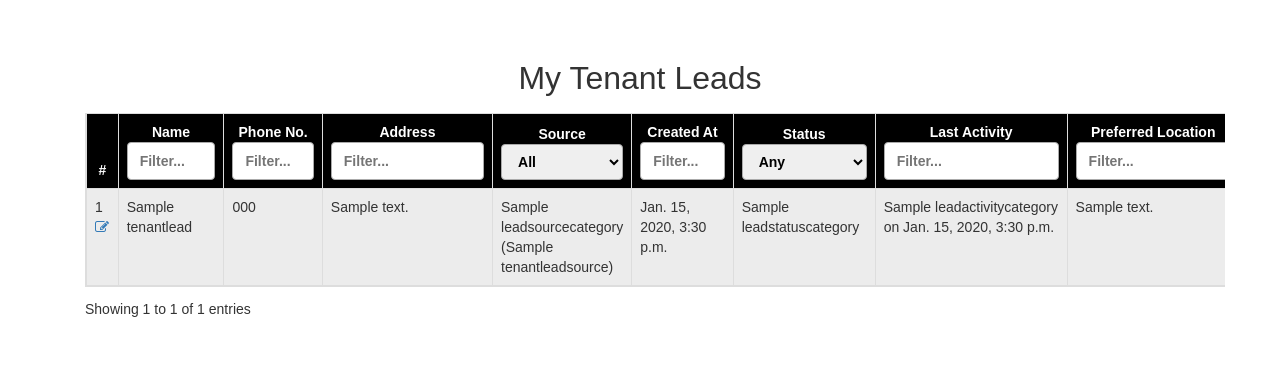
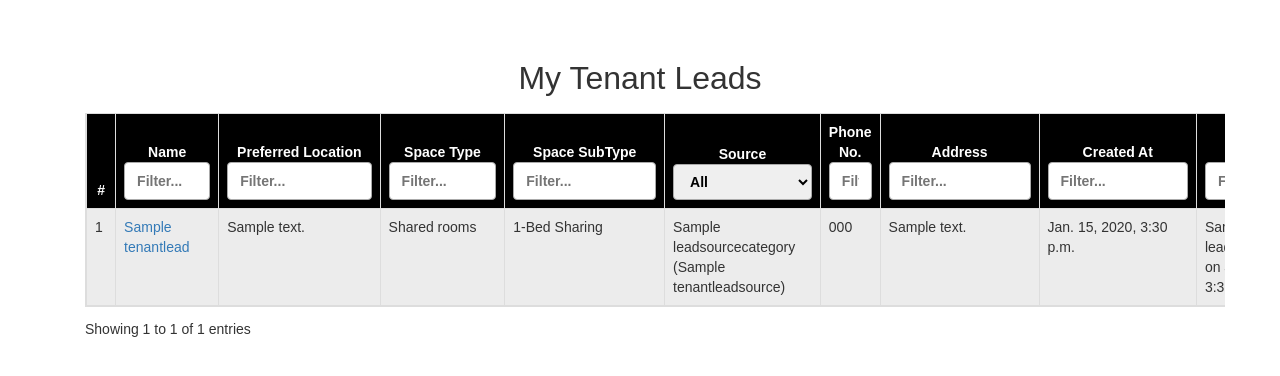
Before and after one commit to Halanx/Halanx-Leads-Management-Tool, a Django app: page /leads/?type=tenant_lead in a window 1280 px wide. Shown: the part 51-427 px from the top of the page. Run offline with Django 3.2, Linux system fonts and the light colour scheme; a user stored in the database is signed in; tables that the repository leaves empty hold one stand-in row (values such as "Sample post"); lists and menus that the app fills with data are empty; some libraries are stand-ins or nearby versions.

Commit message:
refactored code

```diff
--- a/lead_managers/templates/leads_list_page.html
+++ b/lead_managers/templates/leads_list_page.html
@@ -1,11 +1,11 @@
 {% extends 'base.html' %}
 
 {% block title %}
-My {% if lead_type == 'tenant_lead' %}Tenant{% elif lead_type == 'house_owner_lead' %}House Owner{% endif %} Leads
+{% if lead_status == 'Not Attempted' %}New{% else %}My{% endif %} {% if lead_type == 'tenant_lead' %}Tenant{% elif lead_type == 'house_owner_lead' %}House Owner{% endif %} Leads
 {% endblock %}
 
 {% block heading %}
-My {% if lead_type == 'tenant_lead' %}Tenant{% elif lead_type == 'house_owner_lead' %}House Owner{% endif %} Leads
+{% if lead_status == 'Not Attempted' %}New{% else %}My{% endif %} {% if lead_type == 'tenant_lead' %}Tenant{% elif lead_type == 'house_owner_lead' %}House Owner{% endif %} Leads
 {% endblock %}
 
 {% block style %}
@@ -47,8 +47,15 @@ My {% if lead_type == 'tenant_lead' %}Tenant{% elif lead_type == 'house_owner_le
                             <tr>
                                 <th>#</th>
                                 <th>Name<br><input class="table_filter" type="text" placeholder="Filter..." data-col="1"></th>
-                                <th>Phone No.<br><input class="table_filter" type="text" placeholder="Filter..." data-col="2"></th>
-                                <th>Address<br><input class="table_filter" type="text" placeholder="Filter..." data-col="3"></th>
+                                {% if lead_type == 'tenant_lead' %}
+                                <th>Preferred Location<br><input class="table_filter" type="text" placeholder="Filter..." data-col="8"></th>
+                                <th>Space Type<br><input class="table_filter" type="text" placeholder="Filter..." data-col="9"></th>
+                                <th>Space SubType<br><input class="table_filter" type="text" placeholder="Filter..." data-col="10"></th>
+                                {% elif lead_type == 'house_owner_lead' %}
+                                <th>House Address<br><input class="table_filter" type="text" placeholder="Filter..." data-col="8"></th>
+                                <th>House Type<br><input class="table_filter" type="text" placeholder="Filter..." data-col="9"></th>
+                                <th>BHK Count<br><input class="table_filter" type="text" placeholder="Filter..." data-col="10"></th>
+                                {% endif %}
                                 <th style="min-width: 100px;">
                                     Source<br>
                                     <select class="table_filter" data-col="4">
@@ -58,7 +65,10 @@ My {% if lead_type == 'tenant_lead' %}Tenant{% elif lead_type == 'house_owner_le
                                         {% endfor %}
                                     </select>
                                 </th>
+                                <th>Phone No.<br><input class="table_filter" type="text" placeholder="Filter..." data-col="2"></th>
+                                <th>Address<br><input class="table_filter" type="text" placeholder="Filter..." data-col="3"></th>
                                 <th>Created At<br><input class="table_filter" type="text" placeholder="Filter..." data-col="5"></th>
+                                <th>Last Activity<br><input class="table_filter" type="text" placeholder="Filter..." data-col="7"></th>
                                 <th style="min-width: 125px;">
                                     Status<br>
                                     <select class="table_filter" data-col="6">
@@ -68,17 +78,6 @@ My {% if lead_type == 'tenant_lead' %}Tenant{% elif lead_type == 'house_owner_le
                                         {% endfor %}
                                     </select>
                                 </th>
-                                <th>Last Activity<br><input class="table_filter" type="text" placeholder="Filter..." data-col="7"></th>
-
-                                {% if lead_type == 'tenant_lead' %}
-                                <th>Preferred Location<br><input class="table_filter" type="text" placeholder="Filter..." data-col="8"></th>
-                                <th>Space Type<br><input class="table_filter" type="text" placeholder="Filter..." data-col="9"></th>
-                                <th>Space SubType<br><input class="table_filter" type="text" placeholder="Filter..." data-col="10"></th>
-                                {% elif lead_type == 'house_owner_lead' %}
-                                <th>House Address<br><input class="table_filter" type="text" placeholder="Filter..." data-col="8"></th>
-                                <th>House Type<br><input class="table_filter" type="text" placeholder="Filter..." data-col="9"></th>
-                                <th>BHK Count<br><input class="table_filter" type="text" placeholder="Filter..." data-col="10"></th>
-                                {% endif %}
                             </tr>
 
                         </thead>
@@ -86,19 +85,8 @@ My {% if lead_type == 'tenant_lead' %}Tenant{% elif lead_type == 'house_owner_le
                         <tbody>
                             {% for lead in leads %}
                             <tr>
-                                <td>{{ lead.id }}<br><a href="{{ lead_manage_page_url }}?type={{ lead_type }}&id={{ lead.id }}"><i class="fa fa-edit"></i></a></td>
-                                <td>{{ lead.name }}</td>
-                                <td>{{ lead.phone_no }}</td>
-                                <td>{{ lead.permanent_address }}</td>
-                                <td>{{ lead.source }}</td>
-                                <td>{{ lead.created_at }}</td>
-                                <td>{{ lead.status }}</td>
-                                {% if lead.last_activity %}
-                                <td>{{ lead.last_activity.category }} on {{ lead.last_activity.updated_at }}</td>
-                                {% else %}
-                                <td>{{ lead.last_activity }}</td>
-                                {% endif %}
-
+                                <td>{{ lead.id }}</td>
+                                <td><a href="{{ lead_manage_page_url }}?type={{ lead_type }}&id={{ lead.id }}">{{ lead.name }}</a></td>
                                 {% if lead_type == 'tenant_lead' %}
                                 <td>{{ lead.preferred_location }}</td>
                                 <td>{{ lead.get_space_type_display }}</td>
@@ -108,6 +96,16 @@ My {% if lead_type == 'tenant_lead' %}Tenant{% elif lead_type == 'house_owner_le
                                 <td>{{ lead.get_furnish_type_display }} {{ lead.get_house_type_display }}</td>
                                 <td>{{ lead.bhk_count}}</td>
                                 {% endif %}
+                                <td>{{ lead.source }}</td>
+                                <td>{{ lead.phone_no }}</td>
+                                <td>{{ lead.permanent_address }}</td>
+                                <td>{{ lead.created_at }}</td>
+                                {% if lead.last_activity %}
+                                <td>{{ lead.last_activity.category }} on {{ lead.last_activity.updated_at }}</td>
+                                {% else %}
+                                <td>{{ lead.last_activity }}</td>
+                                {% endif %}
+                                <td>{{ lead.status }}</td>
                             </tr>
                             {% endfor %}
                         </tbody>
@@ -141,9 +139,9 @@ My {% if lead_type == 'tenant_lead' %}Tenant{% elif lead_type == 'house_owner_le
             searching: !!(/Android|webOS|iPhone|iPad|iPod|BlackBerry/i.test(navigator.userAgent)),
             columnDefs: [
                 { "width": "15px", "targets": 0 },
-                { "width": "100px", "targets": [1,2,5] },
-                { "width": "200px", "targets": [3,7,8] },
-                { "width": "150px", "targets": [9,10] },
+                { "width": "100px", "targets": [1] },
+                { "width": "200px", "targets": [2,4,7,8] },
+                { "width": "150px", "targets": [3,5,9,10] },
             ],
             responsive: true
         });
--- a/lead_managers/templates/new_lead_form.html
+++ b/lead_managers/templates/new_lead_form.html
@@ -386,9 +386,8 @@ Add New Lead
         set_space_subtype_options();
     });
 
-    ajax_form_submit('#new_tenant_lead_form,#new_house_owner_lead_form',
-        success_callback=function () {
-        location.reload();
+    ajax_form_submit('#new_tenant_lead_form,#new_house_owner_lead_form', {
+        reload_after_submit: true
     });
 
     $(document).ready(function () {
--- a/leads/admin.py
+++ b/leads/admin.py
@@ -56,7 +56,7 @@ class TenantLeadActivityTabularInline(admin.TabularInline):
 class TenantLeadAdmin(admin.ModelAdmin):
     list_display = ('id', 'name', 'phone_no', 'created_by', 'created_at', 'updated_at', 'source', 'status')
     search_fields = ('name', 'phone_no')
-    list_filter = ('source', 'status')
+    list_filter = ('source__category', 'status')
     inlines = (
         TenantLeadSourceInline,
         TenantLeadPermanentAddressInline,
```
Also changed, not shown: lead_managers/templates/lead_manage_page.html (+15 -9 lines).
